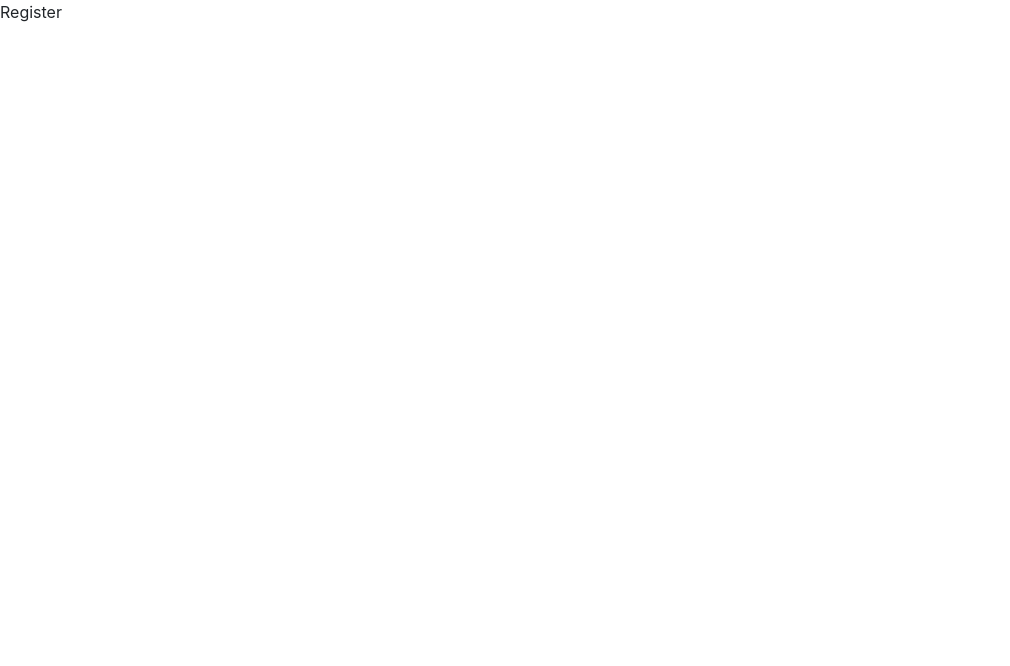
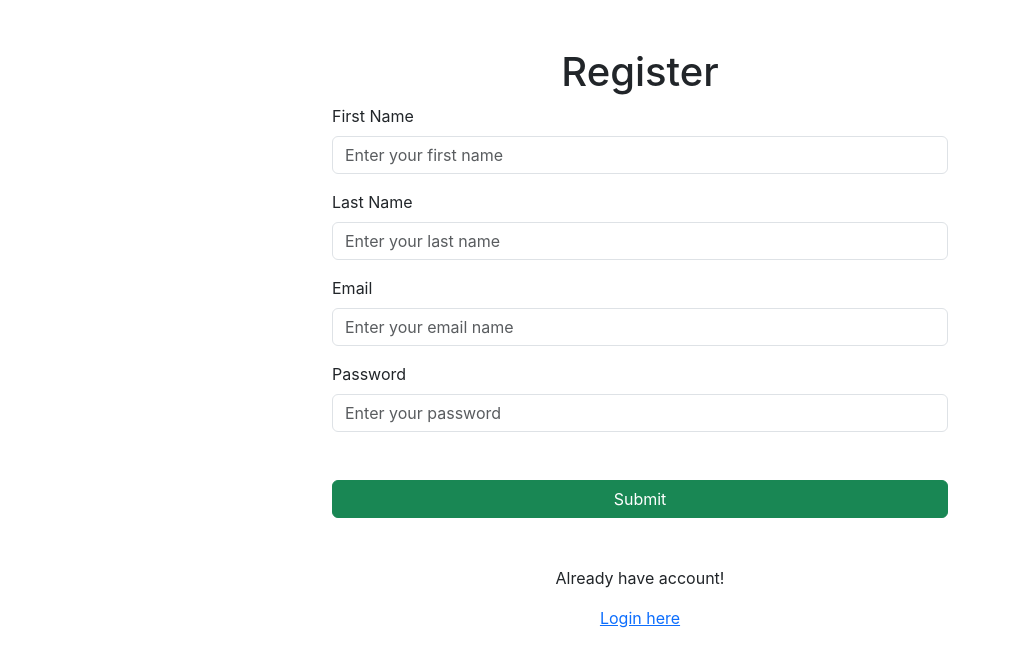
Before and after one commit to KaziReazulislam1999/react-form, a React (Create React App) app in the folder frontend/: page /register in a window 1280 px wide. Shown: the top 666 px of the page, without its empty margins (0-1010 px from the left). Built offline with nearby package versions, Linux system fonts and the light colour scheme.

Commit message:
design register form

```diff
--- a/frontend/src/components/pages/Auth/Register.js
+++ b/frontend/src/components/pages/Auth/Register.js
@@ -1,7 +1,69 @@
 import React from "react";
+import { Link } from "react-router-dom";
 
 const Register = () => {
-  return <div>Register</div>;
+  return (
+    <div className="container w-50 my-5">
+      <h1 className="text-center">Register</h1>
+
+      <form>
+        <div className="mb-3">
+          <label htmlFor="fName" className="form-label">
+            First Name
+          </label>
+          <input
+            type="fName"
+            className="form-control"
+            id="fName"
+            placeholder="Enter your first name"
+          />
+        </div>
+
+        <div className="mb-3">
+          <label htmlFor="lName" className="form-label">
+            Last Name
+          </label>
+          <input
+            type="lName"
+            className="form-control"
+            id="lName"
+            placeholder="Enter your last name"
+          />
+        </div>
+
+        <div className="mb-3">
+          <label htmlFor="email" className="form-label">
+            Email
+          </label>
+          <input
+            type="email"
+            className="form-control"
+            id="email"
+            placeholder="Enter your email name"
+          />
+        </div>
+
+        <div className="mb-3">
+          <label htmlFor="password" className="form-label">
+            Password
+          </label>
+          <input
+            type="password"
+            className="form-control"
+            id="password"
+            placeholder="Enter your password"
+          />
+        </div>
+        <div className="d-grid gap-2 my-5">
+          <button className="btn btn-success">Submit</button>
+        </div>
+      </form>
+      <div className="text-center">
+        <p>Already have account!</p>
+        <Link to="/login">Login here</Link>
+      </div>
+    </div>
+  );
 };
 
 export default Register;
```
